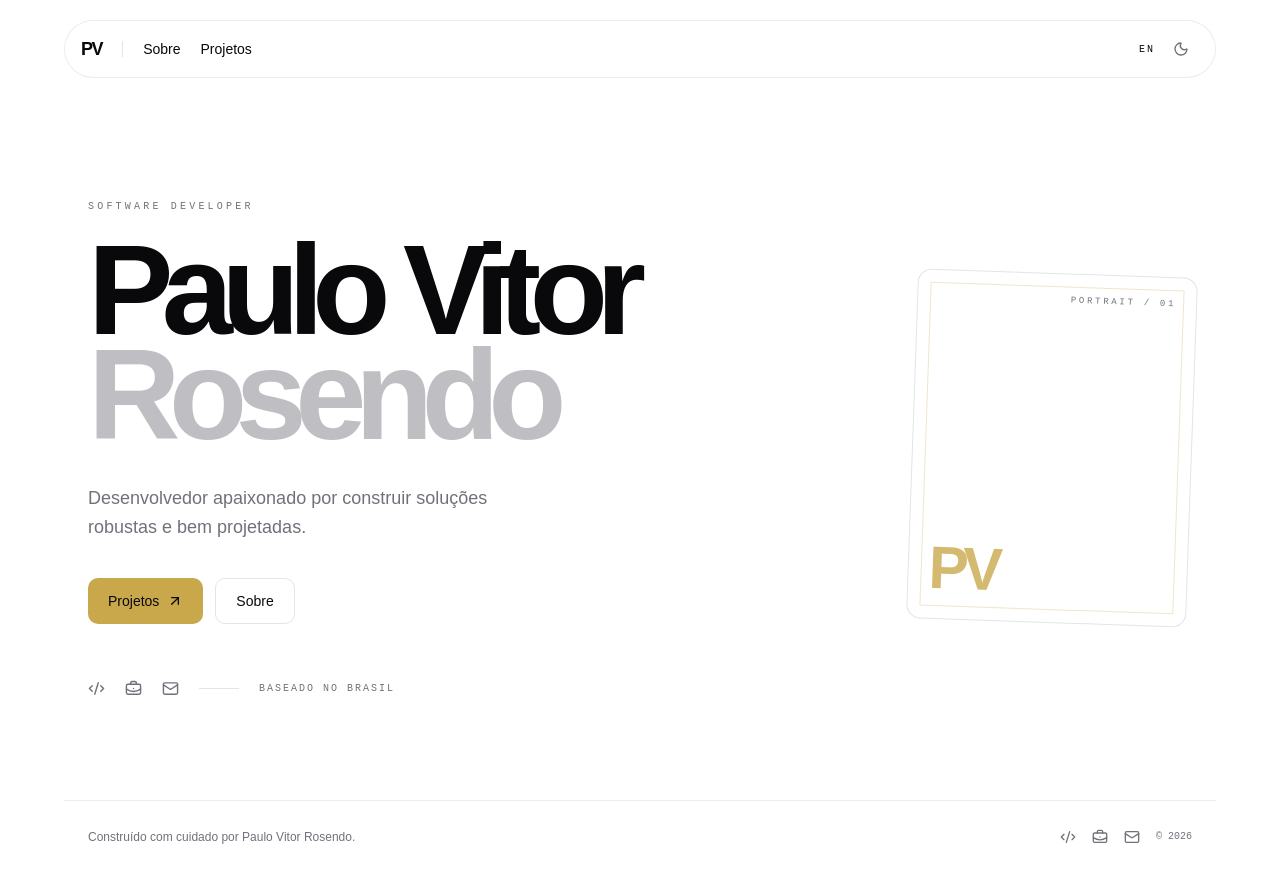
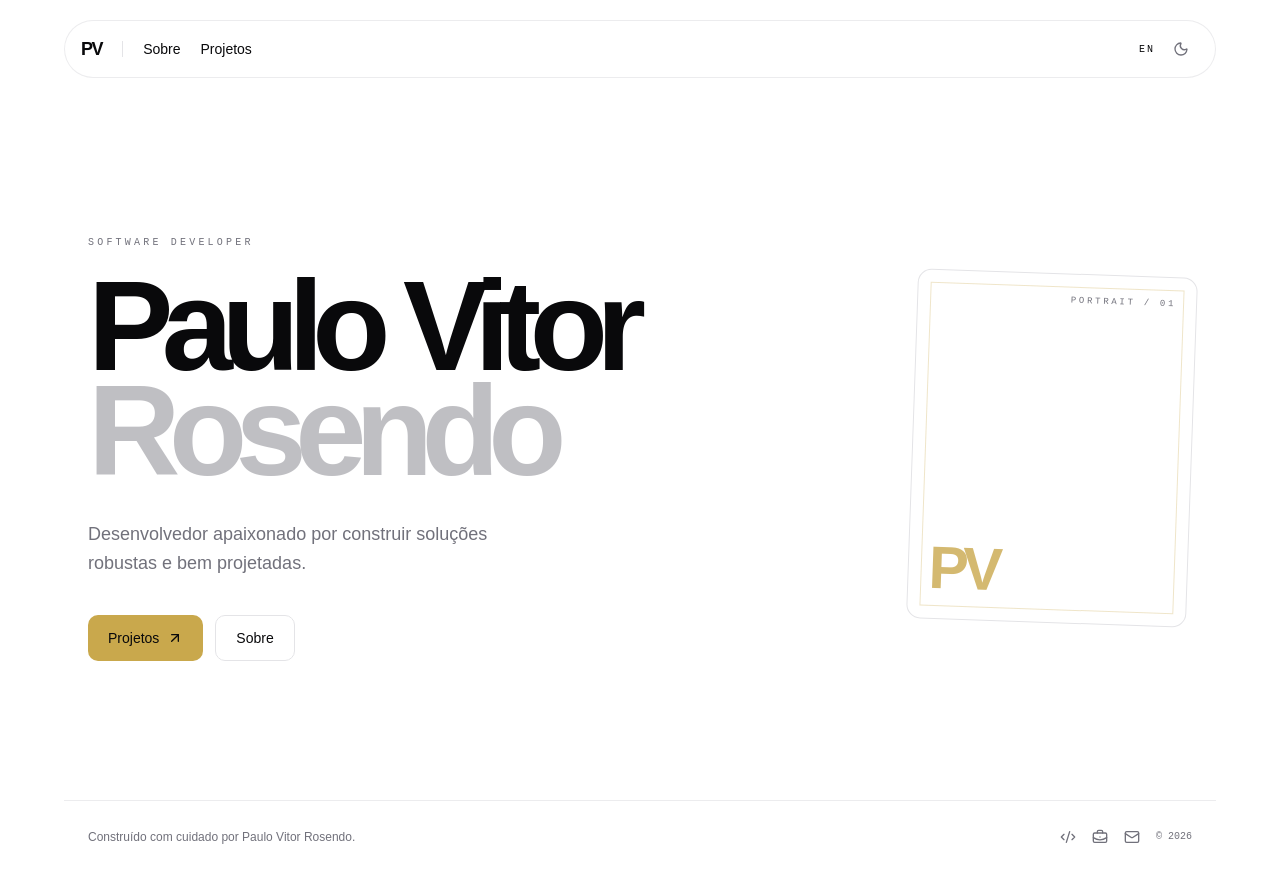
Before and after one commit to pvrosendo/personal-page, a React (Vite) app: page /pt-br in a window 1280 px wide. Built offline with nearby package versions, Linux system fonts and the light colour scheme.

Commit message:
feat(landing): remove social links and location text

```diff
--- a/src/pages/landing.tsx
+++ b/src/pages/landing.tsx
@@ -38,37 +38,6 @@ export function LandingPage() {
               </Link>
             </Button>
           </div>
-          <div className="mt-14 flex items-center gap-5 text-muted-foreground">
-            <a
-              aria-label="GitHub"
-              href={site.github}
-              target="_blank"
-              rel="noreferrer"
-              className="transition-colors hover:text-witcher"
-            >
-              <Code2 size={17} />
-            </a>
-            <a
-              aria-label="LinkedIn"
-              href={site.linkedin}
-              target="_blank"
-              rel="noreferrer"
-              className="transition-colors hover:text-witcher"
-            >
-              <BriefcaseBusiness size={17} />
-            </a>
-            <a
-              aria-label="Email"
-              href={`mailto:${site.email}`}
-              className="transition-colors hover:text-witcher"
-            >
-              <Mail size={17} />
-            </a>
-            <span className="h-px w-10 bg-border" />
-            <span className="font-mono text-[10px] uppercase tracking-[0.2em]">
-              {locale === 'en' ? 'Based in Brazil' : 'Baseado no Brasil'}
-            </span>
-          </div>
         </div>
         <PhotoPlaceholder className="mx-auto w-full max-w-[280px] rotate-2 transition-transform duration-500 hover:rotate-0" />
       </div>
```
